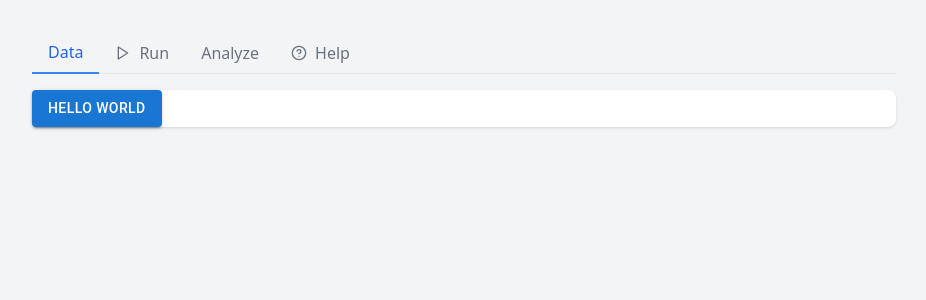
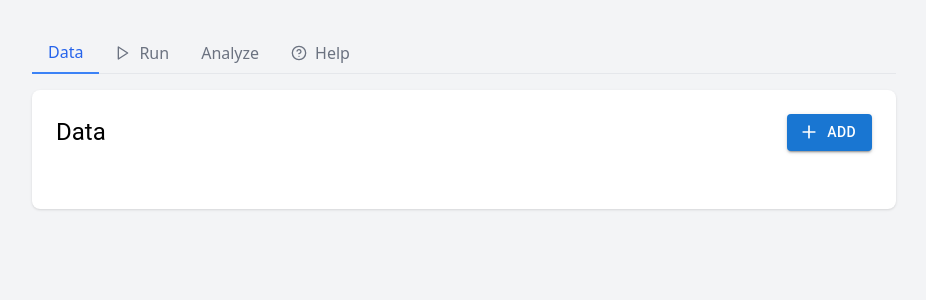
Before and after one commit to alfredicus/tectostress, a React app: page / in a window 1280 px wide. Shown: the top 300 px of the page, without its empty margins (0-926 px from the left). Built offline with nearby package versions, Linux system fonts and the light colour scheme.

Commit message:
added Data tab 'replace Construction)

```diff
--- a/package.json
+++ b/package.json
@@ -15,15 +15,18 @@
         "@mui/icons-material": "^6.4.1",
         "@mui/material": "^6.4.1",
         "@types/d3": "^7.4.3",
+        "@types/papaparse": "^5.3.15",
         "@types/react-grid-layout": "^1.3.5",
         "@types/three": "^0.172.0",
         "d3": "^7.9.0",
         "lucide-react": "^0.263.1",
         "marked": "^15.0.6",
+        "papaparse": "^5.5.1",
         "react": "^18.2.0",
         "react-dom": "^18.2.0",
         "react-grid-layout": "^1.5.0",
         "react-markdown": "^9.0.3",
+        "recharts": "^2.15.0",
         "remark-gfm": "^4.0.0",
         "tailwind": "^4.0.0",
         "three": "^0.172.0"
--- a/src/components/DataComponent.tsx
+++ b/src/components/DataComponent.tsx
@@ -1,240 +1,172 @@
-import * as React from 'react';
-import Button from '@mui/material/Button';
+import React, { useState, useRef } from 'react';
+import {
+    Table, TableBody, TableCell, TableContainer, TableHead,
+    TableRow, Paper, Button, Typography
+} from '@mui/material';
+import { Plus, X, GripHorizontal } from 'lucide-react';
+import GridLayout, { Layout } from 'react-grid-layout';
+import Papa from 'papaparse';
+import 'react-grid-layout/css/styles.css';
+import 'react-resizable/css/styles.css';
 
-export default function DataComponent() {
-  return <Button variant="contained">Hello world</Button>;
-  // return <div/>
+interface DataFile {
+    id: string;
+    name: string;
+    headers: string[];
+    content: string[][];
+    layout: {
+        x: number;
+        y: number;
+        w: number;
+        h: number;
+    };
 }
 
-// import React, { useState, useRef, useEffect } from 'react';
-// import {
-//   Table,
-//   TableBody,
-//   TableCell,
-//   TableContainer,
-//   TableHead,
-//   TableRow,
-//   Paper,
-//   Box,
-//   AppBar,
-//   Toolbar,
-//   IconButton,
-//   Typography,
-//   Drawer,
-//   List,
-//   ListItem,
-//   ListItemButton,
-//   ListItemIcon,
-//   ListItemText,
-//   TextField
-// } from '@mui/material';
-// import {
-//   ChevronLeft,
-//   ChevronRight,
-//   HelpOutline,
-//   Upload,
-//   Assessment,
-//   BarChart
-// } from '@mui/icons-material';
-// import { BarChart as RechartsBarChart, Bar, XAxis, YAxis, Tooltip, Legend, ResponsiveContainer } from 'recharts';
+const DataTab = () => {
+    const [files, setFiles] = useState<DataFile[]>([]);
+    const fileInputRef = useRef<HTMLInputElement>(null);
 
-// const drawerWidth = 240;
+    const handleFileUpload = (event: React.ChangeEvent<HTMLInputElement>) => {
+        const file = event.target.files?.[0];
+        if (file) {
+            const reader = new FileReader();
+            reader.onload = (e) => {
+                Papa.parse(e.target?.result as string, {
+                    complete: (results) => {
+                        const data = results.data as string[][];
+                        const headers = data[0];
+                        const contentWithoutHeader = data.slice(1);
 
-// const DataAnalysisApp = () => {
-//   const [data, setData] = useState<string[][]>([
-//     ['1', '', '', '', ''],
-//     ['2', '', '', '', ''],
-//     ['3', '', '', '', ''],
-//     ['4', '', '', '', '']
-//   ]);
-//   const [isDrawerOpen, setIsDrawerOpen] = useState(true);
-//   const [fileName, setFileName] = useState<string | null>(null);
-//   const [histogramData, setHistogramData] = useState<{ name: string; value: number }[]>([]);
-//   const [calculations, setCalculations] = useState<{
-//     mean: number | null;
-//     median: number | null;
-//     mode: string | null
-//   }>({ mean: null, median: null, mode: null });
-//   const fileInputRef = useRef<HTMLInputElement>(null);
+                        const position = { x: 0, y: files.length * 2 };
+                        const newFile: DataFile = {
+                            id: `file-${Date.now()}`,
+                            name: file.name,
+                            headers,
+                            content: contentWithoutHeader,
+                            layout: { ...position, w: 4, h: 2 }
+                        };
+                        setFiles([...files, newFile]);
+                    },
+                    skipEmptyLines: true,
+                    delimiter: ';'
+                });
+            };
+            reader.readAsText(file);
+        }
+    };
 
-//   // Rest of the logic functions remain the same
-//   const handleInputChange = (rowIndex: number, colIndex: number, value: string) => {
-//     const newData = [...data];
-//     newData[rowIndex][colIndex] = value;
-//     setData(newData);
-//   };
+    const handleLayoutChange = (layout: Layout[]) => {
+        const updatedFiles = files.map(file => {
+            const newLayout = layout.find(l => l.i === file.id);
+            if (newLayout) {
+                return {
+                    ...file,
+                    layout: {
+                        x: newLayout.x,
+                        y: newLayout.y,
+                        w: newLayout.w,
+                        h: newLayout.h
+                    }
+                };
+            }
+            return file;
+        });
+        setFiles(updatedFiles);
+    };
 
-//   const handleFileUpload = (event: React.ChangeEvent<HTMLInputElement>) => {
-//     const file = event.target.files?.[0];
-//     if (file) {
-//       setFileName(file.name);
-//       const reader = new FileReader();
-//       reader.onload = (e) => {
-//         const content = e.target?.result as string;
-//         const rows = content.split('\n').map(row => row.split(','));
-//         setData(rows);
-//       };
-//       reader.readAsText(file);
-//     }
-//   };
+    return (
+        <div className="p-6 max-w-6xl mx-auto">
+            <div className="flex items-center justify-between mb-6">
+                <Typography variant="h5">Data</Typography>
+                <input
+                    type="file"
+                    ref={fileInputRef}
+                    onChange={handleFileUpload}
+                    className="hidden"
+                    accept=".csv"
+                />
+                <Button
+                    variant="contained"
+                    startIcon={<Plus size={20} />}
+                    onClick={() => fileInputRef.current?.click()}
+                >
+                    Add
+                </Button>
+            </div>
 
-//   const analyzeData = () => {
-//     // Analysis logic remains the same
-//   };
+            <GridLayout
+                className="layout"
+                layout={files.map(file => ({
+                    i: file.id,
+                    x: file.layout.x,
+                    y: file.layout.y,
+                    w: file.layout.w,
+                    h: file.layout.h,
+                    isDraggable: true
+                }))}
+                cols={4}
+                rowHeight={150}
+                width={1200}
+                onLayoutChange={handleLayoutChange}
+                draggableHandle=".drag-handle"
+            >
+                {files.map((file) => (
+                    <div
+                        key={file.id}
+                        className="border rounded-md bg-white shadow-sm overflow-hidden"
+                    >
+                        <div className="flex items-center justify-between p-2 border-b bg-gray-50">
+                            <div className="flex items-center gap-2">
+                                <div className="drag-handle cursor-move p-1 hover:bg-gray-200 rounded">
+                                    <GripHorizontal size={20} className="text-gray-400" />
+                                </div>
+                                <Typography variant="subtitle1">{file.name}</Typography>
+                            </div>
+                            <Button
+                                onClick={() => setFiles(files.filter(f => f.id !== file.id))}
+                                className="text-gray-400 hover:text-red-500 p-1"
+                                style={{ minWidth: 'auto', padding: '6px' }}
+                            >
+                                <X size={20} />
+                            </Button>
+                        </div>
+                        <div className="p-4 h-[calc(100%-3rem)] overflow-auto">
+                            <TableContainer>
+                                <Table size="small">
+                                    <TableHead>
+                                        <TableRow>
+                                            {file.headers.map((header, index) => (
+                                                <TableCell
+                                                    key={index}
+                                                    style={{ fontWeight: 'bold', whiteSpace: 'nowrap', backgroundColor: '#f5f5f5' }}
+                                                >
+                                                    {header}
+                                                </TableCell>
+                                            ))}
+                                        </TableRow>
+                                    </TableHead>
+                                    <TableBody>
+                                        {file.content.map((row, rowIndex) => (
+                                            <TableRow key={rowIndex} hover>
+                                                {row.map((cell, cellIndex) => (
+                                                    <TableCell
+                                                        key={cellIndex}
+                                                        style={{ whiteSpace: 'nowrap' }}
+                                                    >
+                                                        {cell}
+                                                    </TableCell>
+                                                ))}
+                                            </TableRow>
+                                        ))}
+                                    </TableBody>
+                                </Table>
+                            </TableContainer>
+                        </div>
+                    </div>
+                ))}
+            </GridLayout>
+        </div>
+    );
+};
 
-//   useEffect(() => {
-//     if (data.length > 1) {
-//       analyzeData();
-//     }
-//   }, [data]);
-
-//   return (
-//     <Box sx={{ display: 'flex', minHeight: '100vh' }}>
-//       <AppBar position="fixed" sx={{ zIndex: 2000 }}>
-//         <Toolbar>
-//           <IconButton
-//             color="inherit"
-//             onClick={() => setIsDrawerOpen(!isDrawerOpen)}
-//             edge="start"
-//           >
-//             {isDrawerOpen ? <ChevronLeft /> : <ChevronRight />}
-//           </IconButton>
-//           <Typography variant="h6" noWrap component="div" sx={{ flexGrow: 1 }}>
-//             File Analysis
-//           </Typography>
-//           <IconButton color="inherit">
-//             <HelpOutline />
-//           </IconButton>
-//         </Toolbar>
-//       </AppBar>
-
-//       <Drawer
-//         variant="persistent"
-//         anchor="left"
-//         open={isDrawerOpen}
-//         sx={{
-//           width: drawerWidth,
-//           '& .MuiDrawer-paper': {
-//             width: drawerWidth,
-//             boxSizing: 'border-box',
-//             top: 64,
-//             height: 'calc(100% - 64px)'
-//           },
-//         }}
-//       >
-//         <List>
-//           <ListItem>
-//             <input
-//               type="file"
-//               ref={fileInputRef}
-//               onChange={handleFileUpload}
-//               style={{ display: 'none' }}
-//               accept=".csv,.txt"
-//             />
-//             <ListItemButton onClick={() => fileInputRef.current?.click()}>
-//               <ListItemIcon><Upload /></ListItemIcon>
-//               <ListItemText primary="Input" />
-//             </ListItemButton>
-//           </ListItem>
-//           <ListItem>
-//             <ListItemButton onClick={analyzeData}>
-//               <ListItemIcon><Assessment /></ListItemIcon>
-//               <ListItemText primary="Analyse" />
-//             </ListItemButton>
-//           </ListItem>
-//           <ListItem>
-//             <ListItemButton>
-//               <ListItemIcon><BarChart /></ListItemIcon>
-//               <ListItemText primary="Display" />
-//             </ListItemButton>
-//           </ListItem>
-//           {fileName && (
-//             <ListItem>
-//               <Typography variant="caption" color="text.secondary">
-//                 Uploaded: {fileName}
-//               </Typography>
-//             </ListItem>
-//           )}
-//         </List>
-//       </Drawer>
-
-//       <Box
-//         component="main"
-//         sx={{
-//           flexGrow: 1,
-//           p: 3,
-//           mt: 8,
-//           ml: isDrawerOpen ? `${drawerWidth}px` : 0,
-//           transition: theme => theme.transitions.create('margin', {
-//             easing: theme.transitions.easing.sharp,
-//             duration: theme.transitions.duration.leavingScreen,
-//           }),
-//         }}
-//       >
-//         <TableContainer component={Paper} sx={{ mb: 4 }}>
-//           <Table>
-//             <TableHead>
-//               <TableRow>
-//                 {data[0]?.map((_, index) => (
-//                   <TableCell key={index}>
-//                     {index === 0 ? '' : `Column ${index}`}
-//                   </TableCell>
-//                 ))}
-//               </TableRow>
-//             </TableHead>
-//             <TableBody>
-//               {data.map((row, rowIndex) => (
-//                 <TableRow key={rowIndex}>
-//                   {row.map((cell, cellIndex) => (
-//                     <TableCell key={cellIndex}>
-//                       {cellIndex === 0 ? (
-//                         cell
-//                       ) : (
-//                         <TextField
-//                           value={cell}
-//                           onChange={(e) => handleInputChange(rowIndex, cellIndex, e.target.value)}
-//                           variant="standard"
-//                           fullWidth
-//                         />
-//                       )}
-//                     </TableCell>
-//                   ))}
-//                 </TableRow>
-//               ))}
-//             </TableBody>
-//           </Table>
-//         </TableContainer>
-
-//         <Paper sx={{ p: 2, mb: 4 }}>
-//           <Typography variant="h6" gutterBottom>
-//             Histogram
-//           </Typography>
-//           {histogramData.length > 0 ? (
-//             <ResponsiveContainer width="100%" height={300}>
-//               <RechartsBarChart data={histogramData}>
-//                 <XAxis dataKey="name" />
-//                 <YAxis />
-//                 <Tooltip />
-//                 <Legend />
-//                 <Bar dataKey="value" fill="#1976d2" />
-//               </RechartsBarChart>
-//             </ResponsiveContainer>
-//           ) : (
-//             <Typography color="text.secondary">No data available for histogram</Typography>
-//           )}
-//         </Paper>
-
-//         <Paper sx={{ p: 2 }}>
-//           <Typography variant="h6" gutterBottom>
-//             Calculations
-//           </Typography>
-//           <Typography>Mean: {calculations.mean !== null ? calculations.mean.toFixed(2) : 'N/A'}</Typography>
-//           <Typography>Median: {calculations.median !== null ? calculations.median.toFixed(2) : 'N/A'}</Typography>
-//           <Typography>Mode: {calculations.mode !== null ? calculations.mode : 'N/A'}</Typography>
-//         </Paper>
-//       </Box>
-//     </Box>
-//   );
-// };
-
-// export default DataAnalysisApp;
+export default DataTab;
```
Also changed, not shown: data/csv/test1.csv (added), data/csv/test2.csv (added), 1 other file (tests, documents, lock files or other folders).
